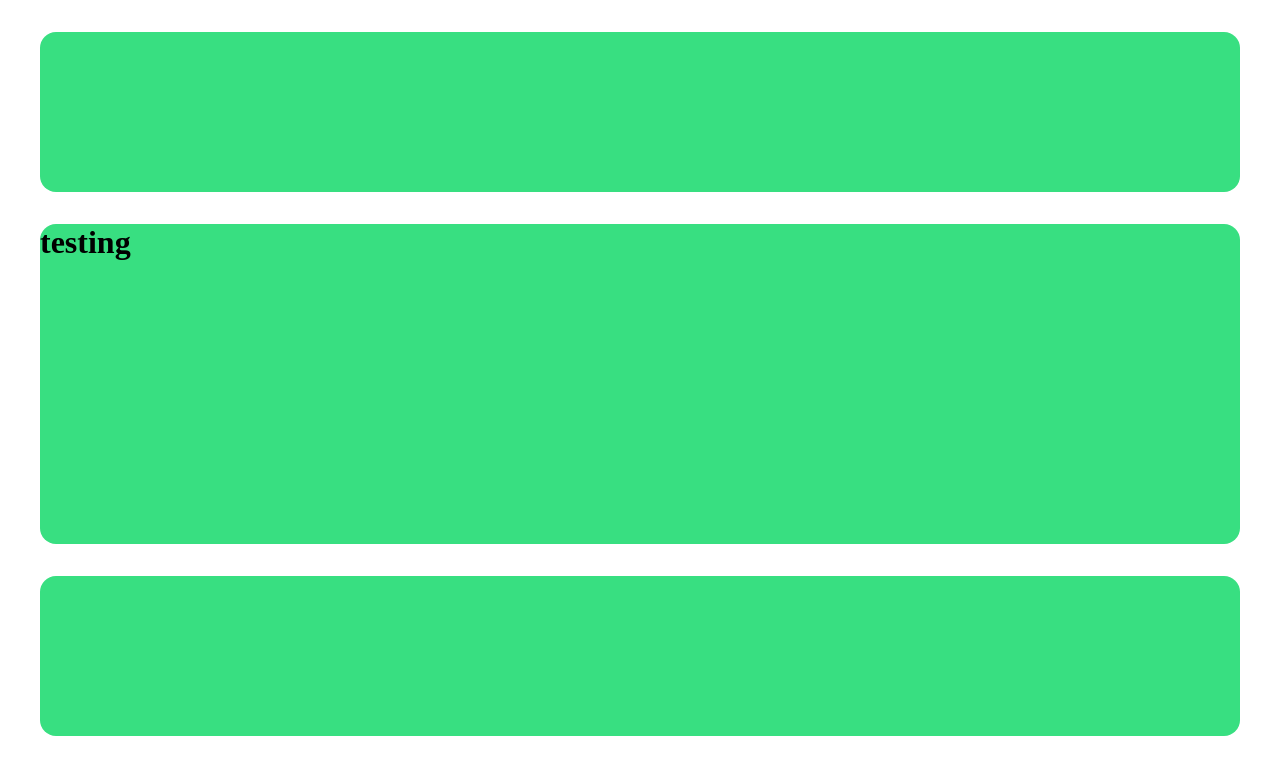
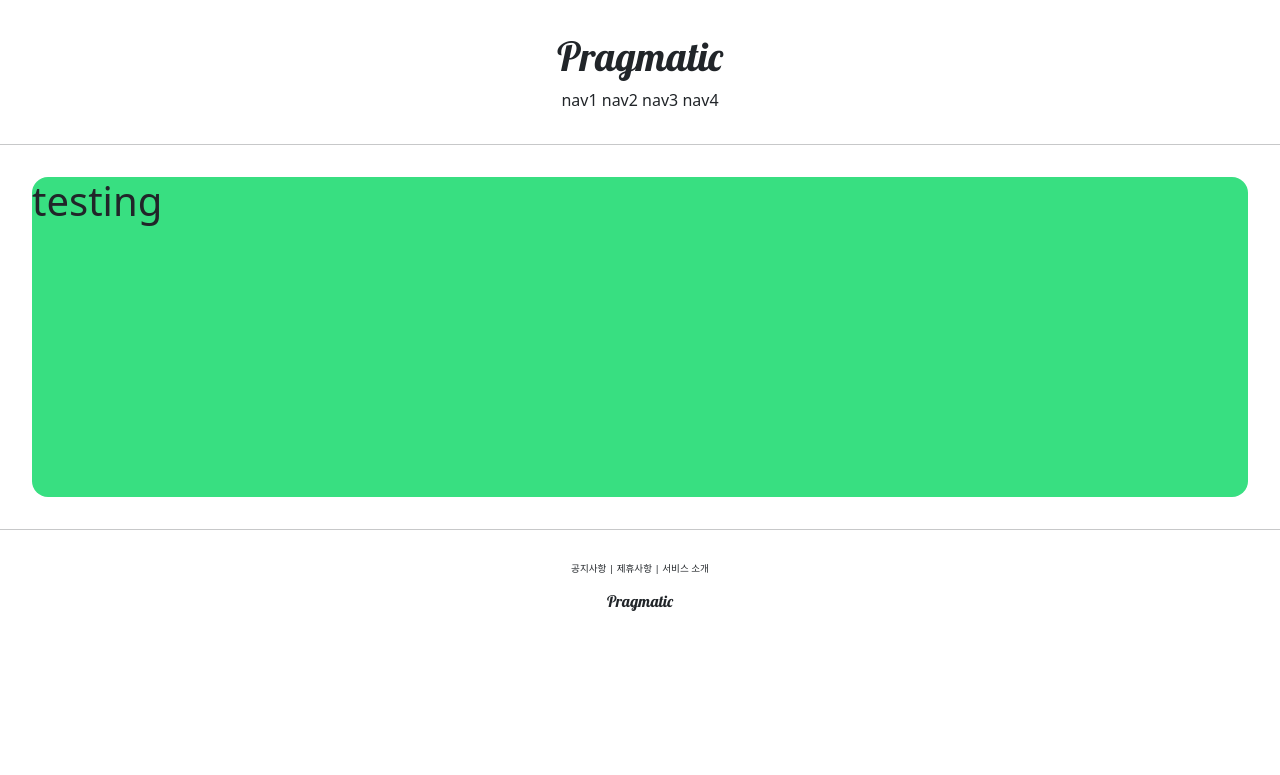
Before and after one commit to undervi/django-project, a Django app: page /account/hello_world/ in a window 1280 px wide. Shown: the top 775 px of the page. Run offline with Django 3.2, Linux system fonts and the light colour scheme.

Commit message:
django course 10 commit

```diff
--- a/templates/base.html
+++ b/templates/base.html
@@ -7,8 +7,12 @@
 
     {% include 'header.html' %}
 
+    <hr>
+
     {% block content %}
     {% endblock %}
+
+    <hr>
 
     {% include 'footer.html' %}
 
--- a/templates/footer.html
+++ b/templates/footer.html
@@ -1,3 +1,10 @@
-    <div style="height: 10rem; background-color: #38df81; border-radius: 1rem; margin: 2rem;">
-
+    <div style="text-align: center; margin-top: 2rem;">
+        <div style="font-size: .6rem;">
+            <span>공지사항</span> |
+            <span>제휴사항</span> |
+            <span>서비스 소개</span>
+        </div>
+        <div style="margin-top: 1rem;">
+            <h6 style="margin-top: 1rem; font-family: 'Lobster', cursive;">Pragmatic</h6>
+        </div>
     </div>
--- a/templates/head.html
+++ b/templates/head.html
@@ -1,4 +1,14 @@
 <head>
     <meta charset="UTF-8">
     <title>Pragmaitc</title>
+
+    <!--  BOOTSTRAP LINK  -->
+    <link href="https://cdn.jsdelivr.net/npm/bootstrap@5.2.0/dist/css/bootstrap.min.css" rel="stylesheet"
+          integrity="sha384-gH2yIJqKdNHPEq0n4Mqa/HGKIhSkIHeL5AyhkYV8i59U5AR6csBvApHHNl/vI1Bx" crossorigin="anonymous">
+
+    <!--  GOOGLE FONTS LINK  -->
+    <link rel="preconnect" href="https://fonts.googleapis.com">
+    <link rel="preconnect" href="https://fonts.gstatic.com" crossorigin>
+    <link href="https://fonts.googleapis.com/css2?family=Lobster&display=swap" rel="stylesheet">
+
 </head>
--- a/templates/header.html
+++ b/templates/header.html
@@ -1,3 +1,12 @@
-    <div style="height: 10rem; background-color: #38df81; border-radius: 1rem; margin: 2rem;">
+    <div style="text-align: center; margin: 2rem 0;">
+        <div>
+            <h1 style="font-family: 'Lobster', cursive;">Pragmatic</h1>
+        </div>
+        <div>
+            <span>nav1</span>
+            <span>nav2</span>
+            <span>nav3</span>
+            <span>nav4</span>
+        </div>
 
     </div>
```
